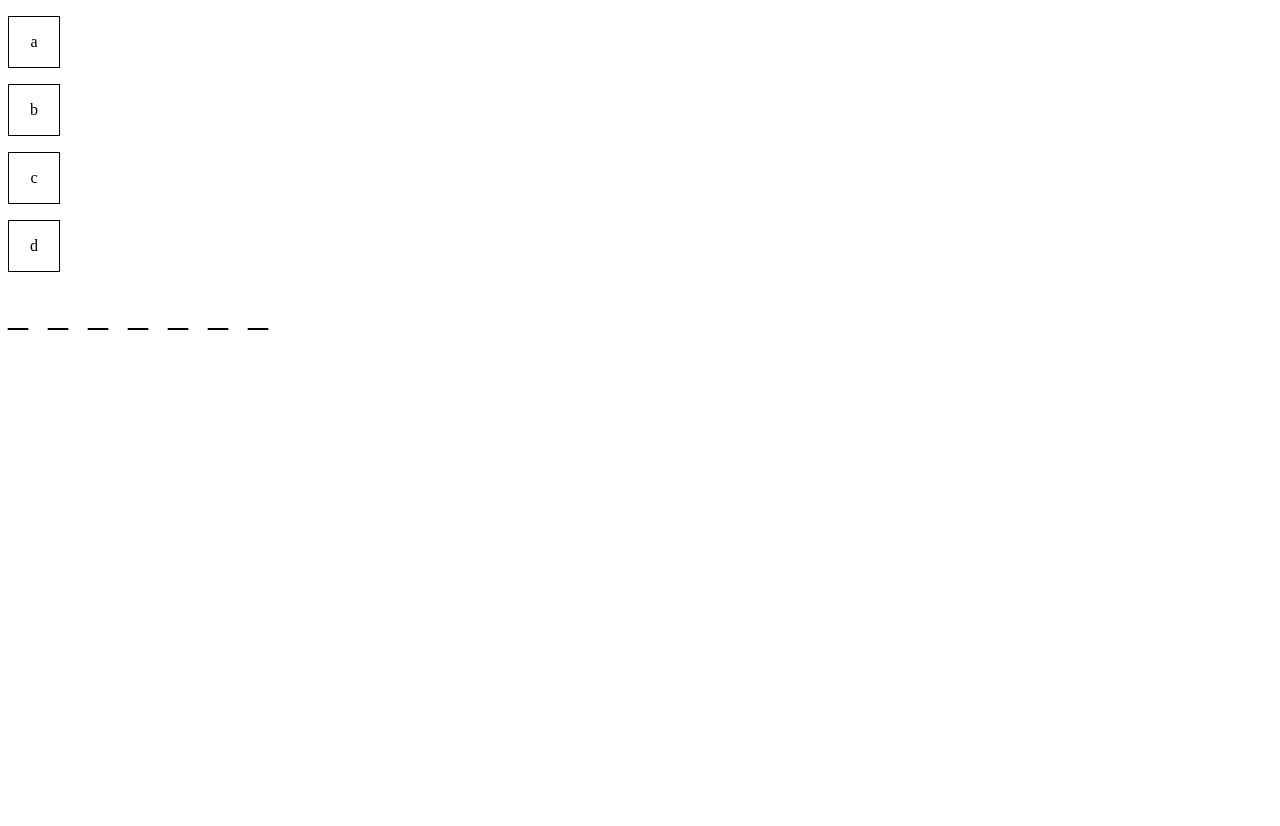
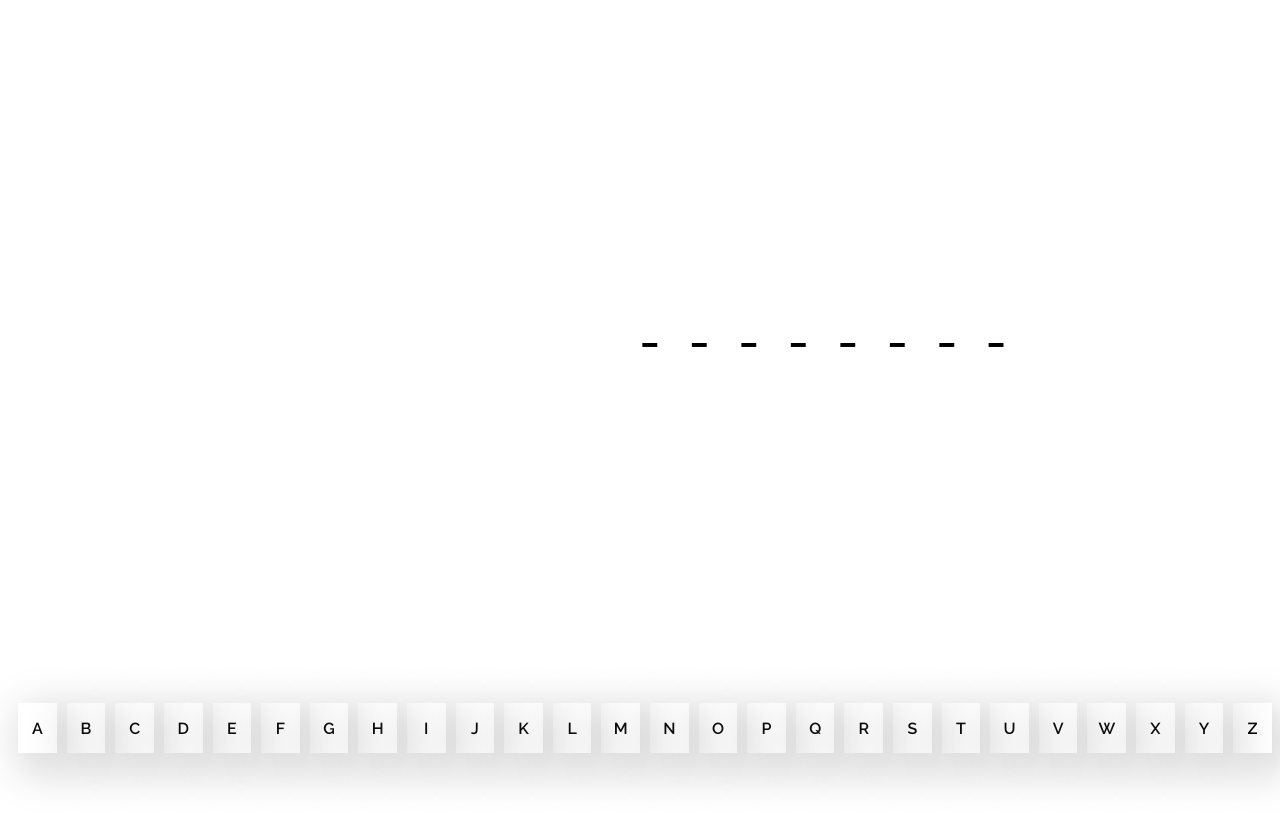
Before and after one commit to Grochowsky/Hangman-JavaScript-With-API-old-project, a plain HTML site: page index.html in a window 1280 px wide. Before the commit the page ends 800 px from the top, so only its background shows below. Drawn offline with Linux system fonts and the light colour scheme.

Commit message:
sdaddasdassd

```diff
--- a/app.js
+++ b/app.js
@@ -1,5 +1,5 @@
 const p = document.querySelectorAll('p');
-const haslo = "adbbcda";
+const haslo = "siemanko".toUpperCase();
 let ukryte;
 let jeden;
 const hasloContainer = document.querySelector('.haslo1');
@@ -22,24 +22,30 @@ invisiblePassword()
 
 console.log(ukryte)
 
-
+let badClickCount = 1;
 
 
 p.forEach( (element) => {
     element.addEventListener('click', () => {
+
+        let checkTheLetter = false;
         for(let i = 0; i<= haslo.length; i++){
             if(element.innerHTML == haslo[i] ){
-            //alert(i)
             newOne[i] = element.innerHTML;
-            newOne.join("")
             hasloContainer.innerHTML = newOne.join('');
+            element.style.backgroundColor = 'green';
+            checkTheLetter = True;
 
             }
+        }
+        if (checkTheLetter == false) {
+            element.style.backgroundColor = "red";
+            badClickCount++
+            console.log(`${badClickCount}`)
         }
        //hasloContainer.innerHTML += element.innerHTML;
     })
 })
-
 
 
 
--- a/index.html
+++ b/index.html
@@ -6,13 +6,41 @@
     <meta name="viewport" content="width=device-width, initial-scale=1.0">
     <title>Document</title>
     <link rel="stylesheet" href="style.css">
+    <link rel="preconnect" href="https://fonts.googleapis.com">
+    <link rel="preconnect" href="https://fonts.gstatic.com" crossorigin>
+    <link href="https://fonts.googleapis.com/css2?family=Raleway:wght@600&display=swap" rel="stylesheet">
+
 </head>
 <body>
     <div class="container">
-        <p>a</p>
-        <p>b</p>
-        <p>c</p>
-        <p>d</p>
+        <div class="alphabet">
+            <p>A</p>
+            <p>B</p>
+            <p>C</p>
+            <p>D</p>
+            <p>E</p>
+            <p>F</p>
+            <p>G</p>
+            <p>H</p>
+            <p>I</p>
+            <p>J</p>
+            <p>K</p>
+            <p>L</p>
+            <p>M</p>
+            <p>N</p>
+            <p>O</p>
+            <p>P</p>
+            <p>Q</p>
+            <p>R</p>
+            <p>S</p>
+            <p>T</p>
+            <p>U</p>
+            <p>V</p>
+            <p>W</p>
+            <p>X</p>
+            <p>Y</p>
+            <p>Z</p>
+        </div>
         <div class="haslo1"></div>
     </div>
         <img src="" alt="">
--- a/style.css
+++ b/style.css
@@ -12,19 +12,59 @@
     font-size: 18px;
 }
 
+body{
+    font-family: 'Raleway', sans-serif;
+    font-weight: 600;
+}
 
+
+.alphabet {
+    display: flex;
+    padding: 0;
+    margin:0;
+    grid-column: 1/3;
+    grid-row: 2/3;
+    align-items: center;
+    justify-content: center;
+
+
+}
 p {
 
-    border: 1px solid black;
     width: 50px;
     height: 50px;
     display: flex;
     justify-content: center;
     align-items: center;
     cursor: pointer;
+    padding: 0;
+    margin: 0;
+    margin-left: 10px;
+    -webkit-box-shadow: 9px 12px 45px 6px rgba(210, 210, 210, 1);
+    -moz-box-shadow: 9px 12px 45px 6px rgba(210, 210, 210, 1);
+    box-shadow: 9px 12px 45px 6px rgba(210, 210, 210, 1);
+}
+p:hover {
+    background-color: gray;
+    transition: all ease-in-out 0.2s;
 }
 
 .haslo1 {
     font-size: 40px;
-letter-spacing: 5px;;
+    letter-spacing: 10px;
+    grid-column: 2/3;
+    grid-row: 1/2;
+    display: flex;
+    flex-direction: column;
+    justify-content: center;
+    align-items: flex-start;
+
 }
+
+.container {
+    height: 100vh;
+    display: grid;
+    grid-template-columns: 1fr 1fr;
+    grid-template-rows: 1fr 20%;
+
+}
```
